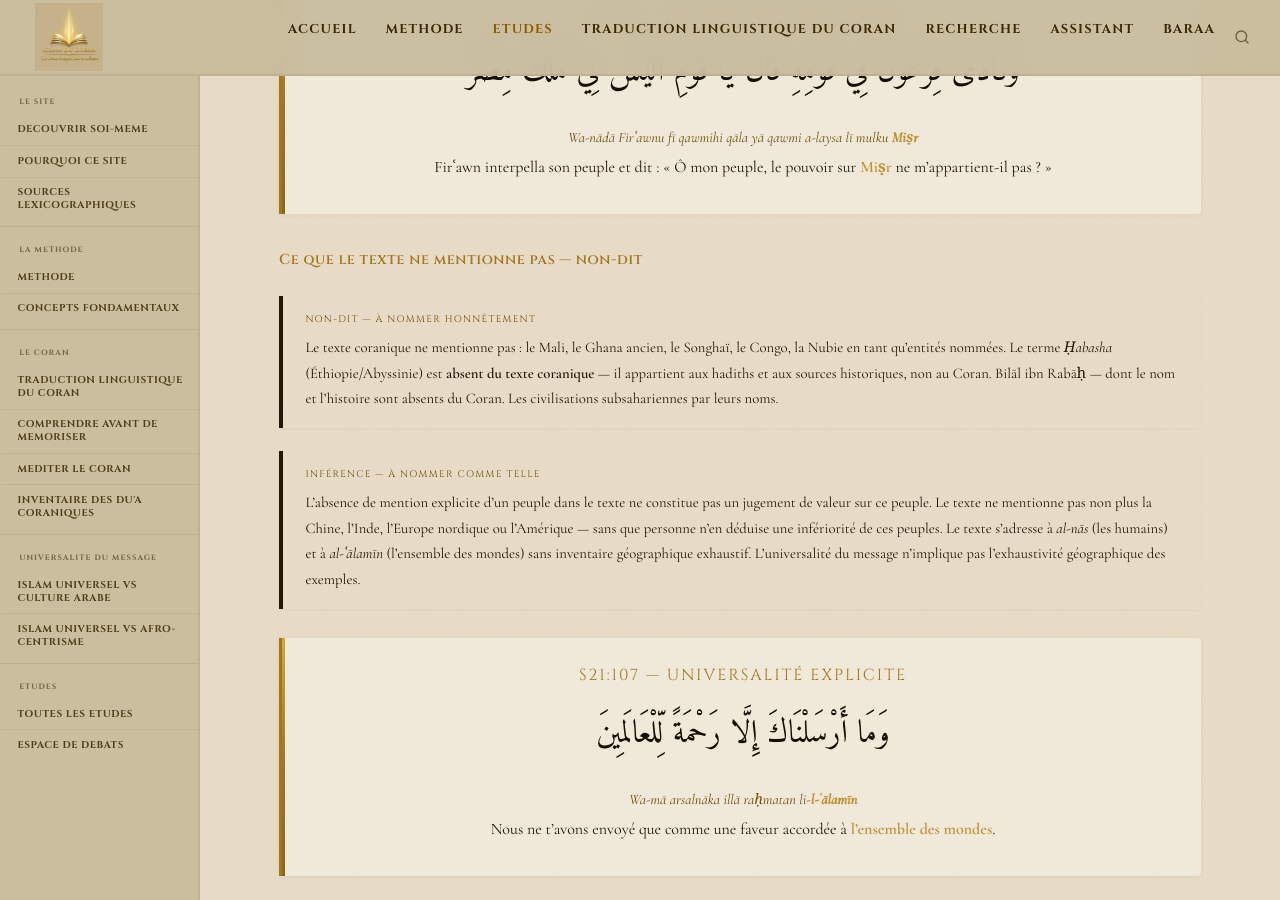
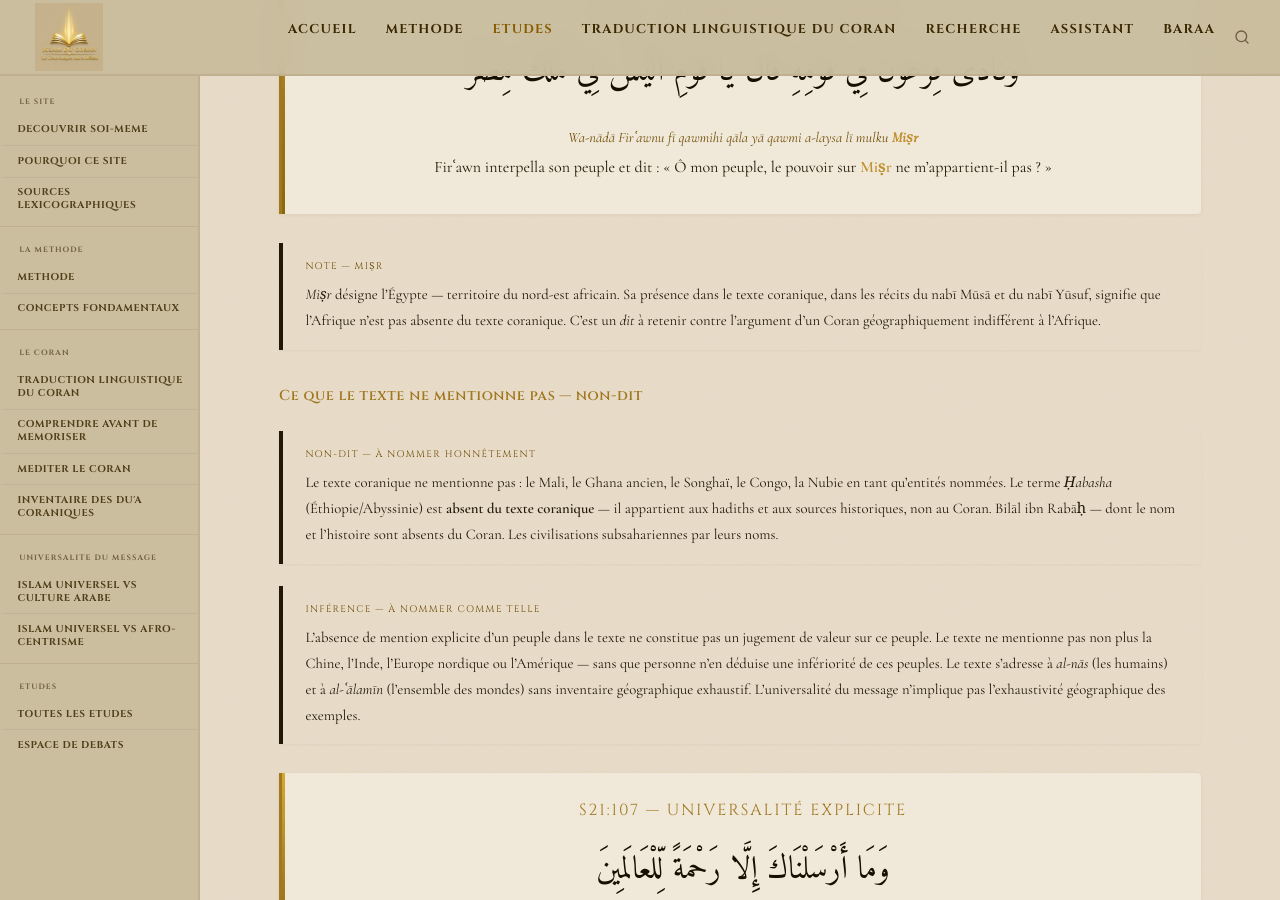
Before and after one commit to Makhuwcoder/islamducoran, a Jekyll site: the page built from _etudes/universite-islam-afrocentrisme.md, in a window 1280 px wide and 900 px high, scrolled down 8104 px. Built offline with Jekyll 4.4.1, drawn with Linux system fonts in a browser that asks for light colours; some of the changed text lies outside the part shown.

Commit message:
Corrections S2:115, mutrafūhā → privilégiés, note Miṣr

```diff
--- a/_etudes/universite-islam-afrocentrisme.md
+++ b/_etudes/universite-islam-afrocentrisme.md
@@ -60,7 +60,7 @@
 
 {% include callout.html type="note-lexicale" label="Note lexicale — qibla / wajh" content="La racine q-b-l : faire face, être en présence de, se tourner vers. La *qibla* est une **direction d'orientation**, non un lieu de présence. La racine w-j-h porte trois axes classiques : direction/orientation (*al-Farāhīdī*), primauté ontologique (*Ibn Fāris*), honneur accordé (*Ibn Manẓūr*). S'orienter vers un point n'est pas se déplacer vers ce point, ni affirmer que ce point est le seul lieu valide." %}
 
-{% include verset.html ref="S2:115 — le verset-clé que les critiques omettent" ar="وَلِلَّهِ الْمَشْرِقُ وَالْمَغْرِبُ ۚ فَأَيْنَمَا تُوَلُّوا فَثَمَّ وَجْهُ اللَّهِ" trl="*Wa-li-llāhi l-mashriqu wa-l-maghrib — **fa-aynamā tuwallū fa-thamma wajhu llāh***" trad="À Allaah appartient l'orient et l'occident — **où que vous vous tourniez, là est ce vers quoi Allaah oriente**." %}
+{% include verset.html ref="S2:115 — le verset-clé que les critiques omettent" ar="وَلِلَّهِ الْمَشْرِقُ وَالْمَغْرِبُ ۚ فَأَيْنَمَا تُوَلُّوا فَثَمَّ وَجْهُ اللَّهِ" trl="*Wa-li-llāhi l-mashriqu wa-l-maghrib — **fa-aynamā tuwallū fa-thamma wajhu llāh***" trad="À Allaah appartient l'orient et l'occident — **où que vous vous tourniez, là il y a ce vers quoi Allaah oriente**." %}
 
 {% include callout.html type="dit" label="Ce que S2:115 dit" content="Ce verset est la clé de lecture des versets sur la *qibla*. Le texte dit explicitement que ni l'est ni l'ouest n'est une limite pour *wajhu llāh*. La *qibla* est un point de convergence symbolique pour l'unité des croyants — non une affirmation que la présence d'Allaah se situerait à La Mecque. Traduire *wajhu llāh* par 'la face d'Allaah' introduirait ici une anthropomorphisation que la lexicographie classique ne supporte pas." %}
 
@@ -78,7 +78,7 @@
 
 {% include callout.html type="dit" label="Ce que le texte dit" content="La critique porte sur la **structure argumentative** : suivre les pères *sans exercer son intelligence* (*lā yaʿqilūna*). Ce n'est pas une critique d'une identité ethnique ou géographique. Le texte ne nomme aucun peuple, aucune région, aucune culture." %}
 
-{% include verset.html ref="S43:22–23 — le verset décisif" ar="بَلْ قَالُوا إِنَّا وَجَدْنَا آبَاءَنَا عَلَىٰ أُمَّةٍ وَإِنَّا عَلَىٰ آثَارِهِم مُّهْتَدُونَ ۝ وَكَذَٰلِكَ مَا أَرْسَلْنَا مِن قَبْلِكَ فِي قَرْيَةٍ مِّن نَّذِيرٍ إِلَّا قَالَ مُتْرَفُوهَا إِنَّا وَجَدْنَا آبَاءَنَا عَلَىٰ أُمَّةٍ" trl="*Bal qālū innā wajadnā ābāʾanā ʿalā ummatin wa-innā ʿalā āthārihim muhtadūn — wa-kadhālika mā arsalnā min qablika fī qaryatin min nadhīrin illā qāla **mutrafūhā** innā wajadnā ābāʾanā ʿalā ummatin*" trad="Mais ils disent : « Nous avons trouvé nos pères sur une voie et nous suivons leurs traces en étant guidés. » — Et c'est ainsi que dans **chaque cité** à laquelle nous avons envoyé un avertisseur avant toi, **ses aisés** disaient : « Nous avons trouvé nos pères sur une voie. »" %}
+{% include verset.html ref="S43:22–23 — le verset décisif" ar="بَلْ قَالُوا إِنَّا وَجَدْنَا آبَاءَنَا عَلَىٰ أُمَّةٍ وَإِنَّا عَلَىٰ آثَارِهِم مُّهْتَدُونَ ۝ وَكَذَٰلِكَ مَا أَرْسَلْنَا مِن قَبْلِكَ فِي قَرْيَةٍ مِّن نَّذِيرٍ إِلَّا قَالَ مُتْرَفُوهَا إِنَّا وَجَدْنَا آبَاءَنَا عَلَىٰ أُمَّةٍ" trl="*Bal qālū innā wajadnā ābāʾanā ʿalā ummatin wa-innā ʿalā āthārihim muhtadūn — wa-kadhālika mā arsalnā min qablika fī qaryatin min nadhīrin illā qāla **mutrafūhā** innā wajadnā ābāʾanā ʿalā ummatin*" trad="Mais ils disent : « Nous avons trouvé nos pères sur une voie et nous suivons leurs traces en étant guidés. » — Et c'est ainsi que dans **chaque cité** à laquelle nous avons envoyé un avertisseur avant toi, **ses privilégiés** disaient : « Nous avons trouvé nos pères sur une voie. »" %}
 
 {% include callout.html type="dit" label="Ce que S43:23 dit — décisif" content="Ce verset est la réponse textuelle la plus claire à l'argument afrocentriste sur ce point. Le texte dit explicitement que cet argument a été utilisé dans **toutes les cités** (*fī qaryatin*) auxquelles un messager a été envoyé — et il l'attribue aux **mutrafūn** : les aisés, les élites, ceux qui profitent de l'ordre établi. Ce n'est pas une critique des traditions africaines : c'est une description d'un mécanisme universel de résistance au raisonnement, attribué aux élites de toutes les communautés humaines sans exception." %}
 
@@ -117,6 +117,8 @@
 Le texte coranique mentionne **Miṣr** (Égypte) à plusieurs reprises — S2:61, S10:87, S12:21, S12:99, S43:51 — dans le contexte des récits du nabī Mūsā et du nabī Yūsuf. L'Égypte est donc présente dans le texte, comme territoire africain.
 
 {% include verset.html ref="S43:51 — Firʿawn invoque Miṣr" ar="وَنَادَىٰ فِرْعَوْنُ فِي قَوْمِهِ قَالَ يَا قَوْمِ أَلَيْسَ لِي مُلْكُ مِصْرَ" trl="*Wa-nādā Firʿawnu fī qawmihi qāla yā qawmi a-laysa lī mulku **Miṣr***" trad="Firʿawn interpella son peuple et dit : « Ô mon peuple, le pouvoir sur **Miṣr** ne m'appartient-il pas ? »" %}
+
+{% include callout.html type="note-lexicale" label="Note — Miṣr" content="*Miṣr* désigne l'Égypte — territoire du nord-est africain. Sa présence dans le texte coranique, dans les récits du nabī Mūsā et du nabī Yūsuf, signifie que l'Afrique n'est pas absente du texte coranique. C'est un *dit* à retenir contre l'argument d'un Coran géographiquement indifférent à l'Afrique." %}
 
 ### Ce que le texte ne mentionne pas — non-dit
 
```
